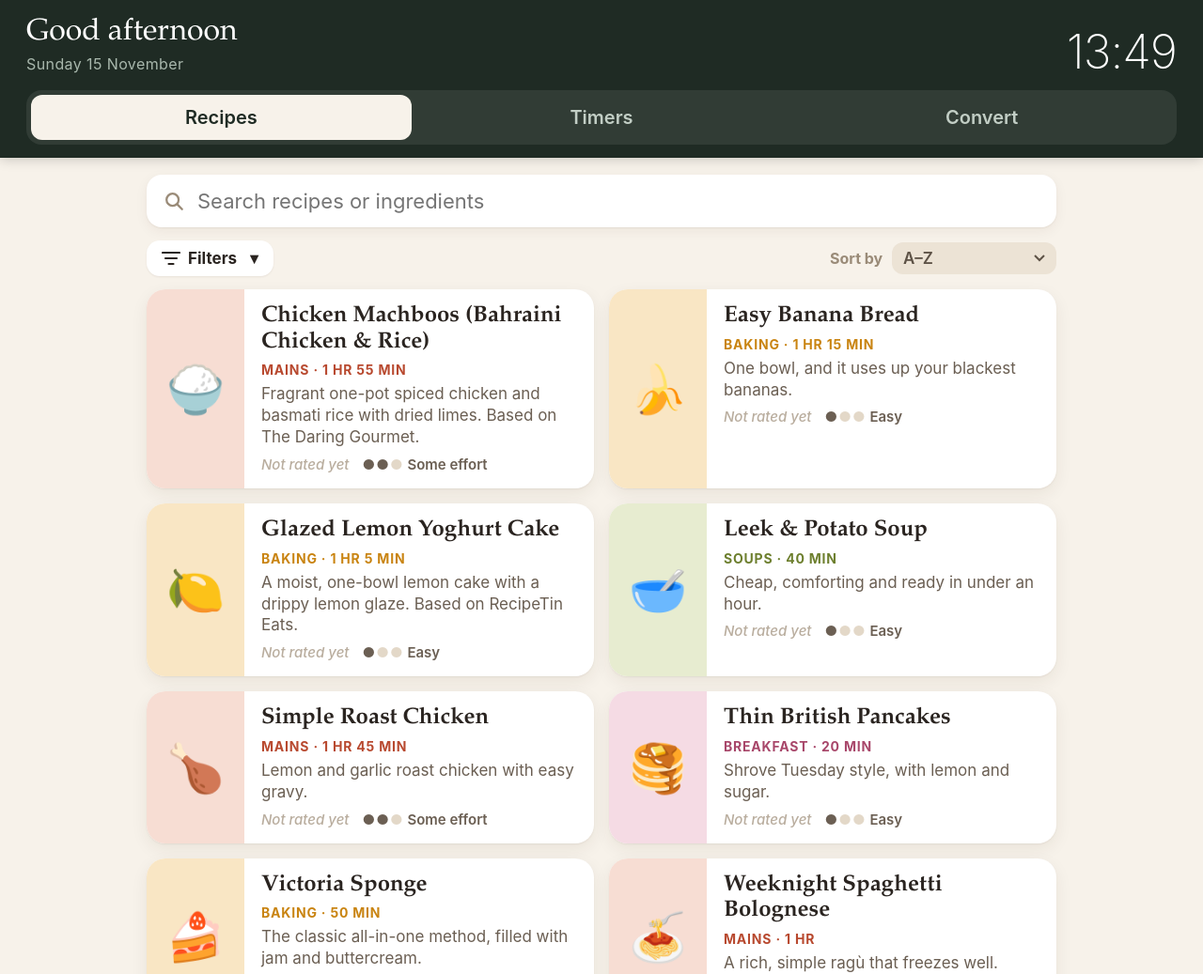
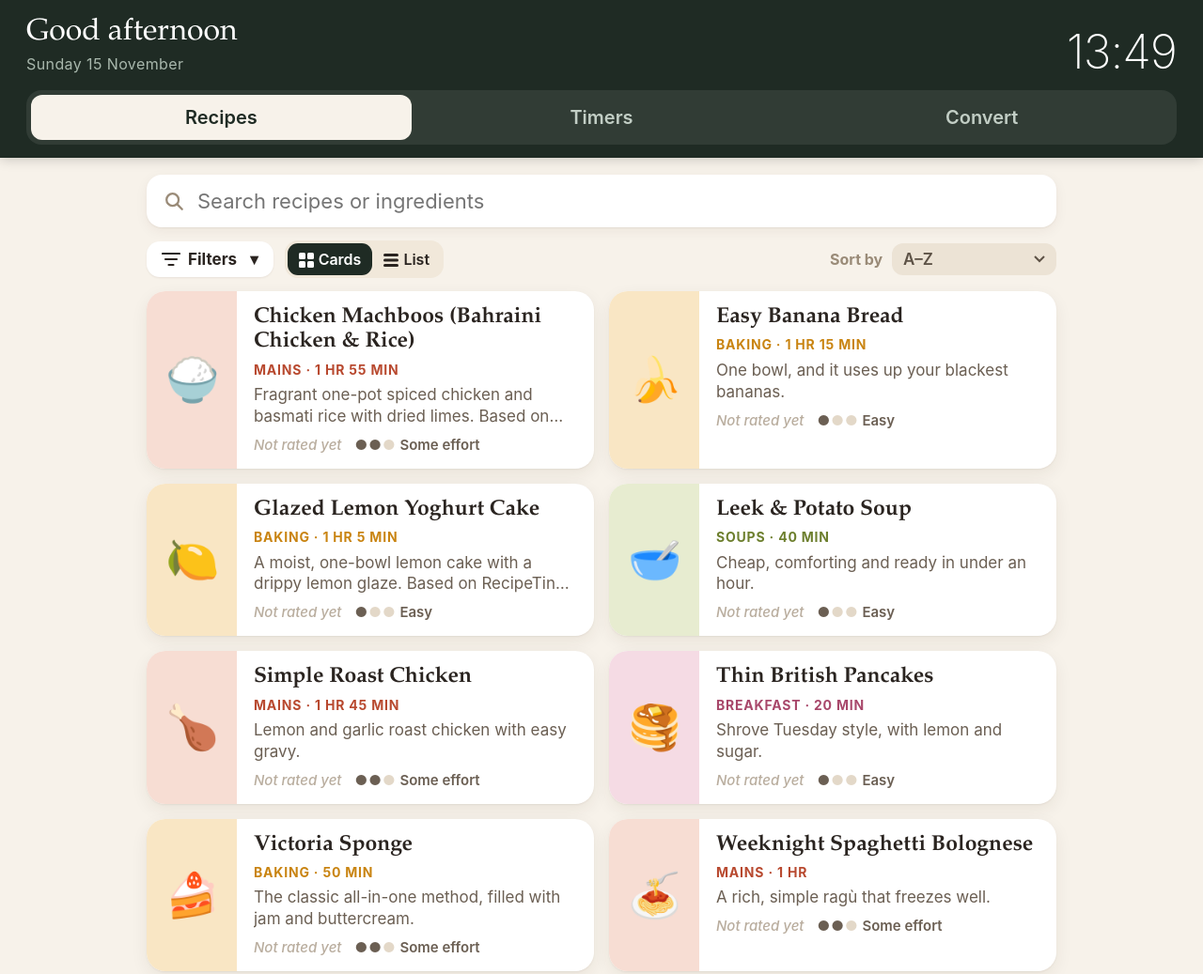
Before and after one commit to codemonkeyz002/kitchen-helper, a plain HTML site: page index.html in a window 1280 px wide. Shown: the top 1037 px of the page at 94% size. Drawn offline with Linux system fonts and the light colour scheme.

Commit message:
Fix card layout and emoji on iOS 12 Safari; add cards/list view switch
Co-Authored-By: Claude Opus 5.5 <noreply@anthropic.com>
Claude-Session: https://claude.ai/code/session_01H9Z3QD4trCSUjRK3eaJQ6d

```diff
--- a/index.html
+++ b/index.html
@@ -60,11 +60,11 @@ h3 {
 #toolsrow { display: flex; align-items: center; margin: 14px 0 14px 0; }
 .ftog {
   border: 0; background: #fff; border-radius: 14px; padding: 9px 16px; font-size: 17px; font-weight: 700; color: #2a2420;
-  box-shadow: 0 1px 2px rgba(60,40,20,0.08); display: flex; align-items: center; max-width: 70%;
+  box-shadow: 0 1px 2px rgba(60,40,20,0.08); display: inline-block; white-space: nowrap; text-align: left;
 }
-.ftog svg { margin-right: 8px; -webkit-flex-shrink: 0; flex-shrink: 0; }
+.ftog svg { margin-right: 8px; vertical-align: -3px; }
 .ftog.active { background: #1f2b24; color: #fff; }
-#factive { font-weight: 500; margin-left: 6px; white-space: nowrap; overflow: hidden; text-overflow: ellipsis; opacity: 0.85; }
+#factive { font-weight: 500; margin-left: 6px; display: inline-block; max-width: 260px; vertical-align: bottom; white-space: nowrap; overflow: hidden; text-overflow: ellipsis; opacity: 0.85; }
 #farrow { margin-left: 8px; display: inline-block; -webkit-transition: -webkit-transform 0.2s; transition: transform 0.2s; }
 .ftog.open #farrow { -webkit-transform: rotate(180deg); transform: rotate(180deg); }
 #cats {
@@ -87,20 +87,36 @@ h3 {
 .tagpill { background: rgba(255,255,255,0.5); font-weight: 600; }
 #list { display: flex; flex-wrap: wrap; justify-content: space-between; margin-top: 4px; }
 .card {
-  width: 49%; width: calc(50% - 8px); text-align: left; background: #fff; border: 0;
-  border-radius: 20px; padding: 0; margin-bottom: 16px; overflow: hidden;
+  width: 49%; width: calc(50% - 8px); background: #fff; cursor: pointer;
+  border-radius: 20px; margin-bottom: 16px; overflow: hidden; position: relative; min-height: 150px;
   box-shadow: 0 1px 2px rgba(60,40,20,0.06), 0 6px 18px rgba(60,40,20,0.07);
-  display: flex; align-items: stretch;
 }
+.card:active { opacity: 0.75; }
 @media (max-width: 700px) { .card { width: 100%; } }
 .card-art {
-  width: 104px; min-height: 130px; display: flex; align-items: center; justify-content: center;
-  font-size: 50px; -webkit-flex-shrink: 0; flex-shrink: 0;
+  position: absolute; left: 0; top: 0; bottom: 0; width: 96px; text-align: center;
 }
-.card-body { padding: 16px 18px; -webkit-flex: 1; flex: 1; }
-.card-title { font-family: "Iowan Old Style", "Palatino", Georgia, serif; font-size: 24px; line-height: 1.15; font-weight: 700; }
-.card-meta { font-size: 14px; margin-top: 6px; text-transform: uppercase; letter-spacing: 0.8px; font-weight: 700; }
-.card-sum { font-size: 17px; color: #6b5f53; margin-top: 6px; line-height: 1.35; }
+.card-art span {
+  position: absolute; left: 0; right: 0; top: 50%; margin-top: -30px; height: 60px; line-height: 60px; font-size: 46px;
+}
+.emo { font-family: "Apple Color Emoji", "Segoe UI Emoji", "Noto Color Emoji", sans-serif; font-style: normal; font-weight: 400; }
+.card-body { margin-left: 96px; padding: 15px 18px 14px 18px; }
+/* list view */
+#viewseg { margin: 0 0 0 12px; padding: 3px; }
+#viewseg button { padding: 7px 12px; font-size: 16px; }
+#viewseg svg { vertical-align: -3px; margin-right: 5px; }
+#list.rows .card { width: 100%; min-height: 0; margin-bottom: 8px; border-radius: 14px; }
+#list.rows .card-art { width: 62px; }
+#list.rows .card-art span { font-size: 30px; margin-top: -20px; height: 40px; line-height: 40px; }
+#list.rows .card-body { margin-left: 62px; padding: 10px 16px 10px 16px; }
+#list.rows .card-title { font-size: 20px; -webkit-line-clamp: 1; max-height: 1.2em; }
+#list.rows .card-sum { display: none; }
+#list.rows .card-meta { display: inline-block; margin: 3px 14px 0 0; vertical-align: middle; }
+#list.rows .card-stats { display: inline-block; margin-top: 3px; vertical-align: middle; }
+.clamp2 { display: -webkit-box; -webkit-box-orient: vertical; -webkit-line-clamp: 2; overflow: hidden; }
+.card-title { font-family: "Iowan Old Style", "Palatino", Georgia, serif; font-size: 23px; line-height: 1.15; font-weight: 700; max-height: 2.3em; }
+.card-meta { font-size: 14px; margin-top: 6px; text-transform: uppercase; letter-spacing: 0.8px; font-weight: 700; white-space: nowrap; overflow: hidden; text-overflow: ellipsis; }
+.card-sum { font-size: 17px; color: #6b5f53; margin-top: 5px; line-height: 1.35; max-height: 2.7em; }
 .card-stats { margin-top: 8px; font-size: 15px; color: #6b5f53; font-weight: 600; }
 .card-stats .grp { display: inline-block; margin-right: 14px; white-space: nowrap; }
 .st { color: #e09a2d; letter-spacing: 1px; }
@@ -348,6 +364,7 @@ th { font-size: 14px; text-transform: uppercase; letter-spacing: 1px; color: #9a
     </div>
     <div id="toolsrow">
       <button class="ftog" id="ftoggle"><svg width="20" height="18" viewBox="0 0 20 18" fill="none" stroke="currentColor" stroke-width="2.2" stroke-linecap="round"><line x1="1" y1="3" x2="19" y2="3"/><line x1="4" y1="9" x2="16" y2="9"/><line x1="7.5" y1="15" x2="12.5" y2="15"/></svg>Filters<span id="factive"></span><span id="farrow">&#9662;</span></button>
+      <div class="seg" id="viewseg"><button data-v="cards"><svg width="16" height="16" viewBox="0 0 16 16" fill="currentColor"><rect x="0" y="0" width="7" height="7" rx="1.5"/><rect x="9" y="0" width="7" height="7" rx="1.5"/><rect x="0" y="9" width="7" height="7" rx="1.5"/><rect x="9" y="9" width="7" height="7" rx="1.5"/></svg>Cards</button><button data-v="rows"><svg width="16" height="16" viewBox="0 0 16 16" fill="currentColor"><rect x="0" y="1" width="16" height="3" rx="1.5"/><rect x="0" y="6.5" width="16" height="3" rx="1.5"/><rect x="0" y="12" width="16" height="3" rx="1.5"/></svg>List</button></div>
       <div id="sortrow">Sort by
       <select id="sort">
         <option value="az">A&ndash;Z</option>
@@ -432,7 +449,7 @@ th { font-size: 14px; text-transform: uppercase; letter-spacing: 1px; color: #9a
   <div id="cook-nav"><button id="cook-prev">&lsaquo;&nbsp; Back</button><button id="cook-next">Next &nbsp;&rsaquo;</button></div>
 </div>
 
-<div id="alarm"><div id="alarm-icon">&#9200;</div><div id="alarm-label"></div><div id="alarm-sub">Time&rsquo;s up</div><button id="alarm-stop">Stop</button></div>
+<div id="alarm"><div id="alarm-icon" class="emo">&#9200;&#65039;</div><div id="alarm-label"></div><div id="alarm-sub">Time&rsquo;s up</div><button id="alarm-stop">Stop</button></div>
 <div id="share">
   <div id="share-box">
     <h2>Your ratings</h2>
@@ -658,12 +675,12 @@ th { font-size: 14px; text-transform: uppercase; letter-spacing: 1px; color: #9a
       if (!matches(r, q)) return;
       n++;
       var t = theme(r.category);
-      h += '<button class="card" data-id="' + esc(r.id) + '">' +
-        '<div class="card-art" style="background:' + t.bg + '">' + esc(emojiFor(r)) + "</div>" +
-        '<div class="card-body"><div class="card-title">' + esc(r.title) + "</div>" +
+      h += '<div class="card" data-id="' + esc(r.id) + '">' +
+        '<div class="card-art" style="background:' + t.bg + '"><span class="emo">' + esc(emojiFor(r)) + "</span></div>" +
+        '<div class="card-body"><div class="card-title clamp2">' + esc(r.title) + "</div>" +
         '<div class="card-meta" style="color:' + t.fg + '">' + esc(r.category || "") + (timeOf(r) ? " &middot; " + esc(timeOf(r)) : "") + "</div>" +
-        (r.summary ? '<div class="card-sum">' + esc(r.summary) + "</div>" : "") +
-        '<div class="card-stats">' + cardStats(r) + "</div></div></button>";
+        (r.summary ? '<div class="card-sum clamp2">' + esc(r.summary) + "</div>" : "") +
+        '<div class="card-stats">' + cardStats(r) + "</div></div></div>";
     });
     $("list").innerHTML = n ? h : '<div class="empty">No recipes match. Try removing a filter.</div>';
     $("rcount").innerHTML = recipes.length + " recipe" + (recipes.length === 1 ? "" : "s");
@@ -678,6 +695,15 @@ th { font-size: 14px; text-transform: uppercase; letter-spacing: 1px; color: #9a
     return h;
   }
   $("search").addEventListener("input", renderList, false);
+  var viewMode = load("view", "cards");
+  function applyView() {
+    $("list").className = viewMode === "rows" ? "rows" : "";
+    each($("viewseg").querySelectorAll("button"), function (b) { b.className = b.getAttribute("data-v") === viewMode ? "on" : ""; });
+  }
+  each($("viewseg").querySelectorAll("button"), function (b) {
+    tap(b, function () { viewMode = b.getAttribute("data-v"); store("view", viewMode); applyView(); });
+  });
+  applyView();
   $("sort").value = sortBy;
   $("sort").addEventListener("change", function () { sortBy = $("sort").value; store("sort", sortBy); renderList(); }, false);
 
@@ -692,7 +718,7 @@ th { font-size: 14px; text-transform: uppercase; letter-spacing: 1px; color: #9a
   function renderHero() {
     var r = openRecipe, t = theme(r.category);
     $("hero").style.background = t.bg;
-    $("hero-art").innerHTML = esc(emojiFor(r));
+    $("hero-art").innerHTML = '<span class="emo">' + esc(emojiFor(r)) + "</span>";
     $("r-title").innerHTML = esc(r.title);
     $("r-sum").innerHTML = esc(r.summary || "");
     $("r-meta").innerHTML = (r.category ? '<span class="pill" style="color:' + t.fg + '">' + esc(r.category) + "</span>" : "") +
@@ -781,7 +807,7 @@ th { font-size: 14px; text-transform: uppercase; letter-spacing: 1px; color: #9a
     each(r.steps || [], function (s, n) {
       h += '<div class="step" data-n="' + n + '"' + (n === curStep ? ' style="border-color:' + t.fg + '"' : "") + '>' +
         '<div class="step-n" style="color:' + t.fg + '">' + (n + 1) + "</div>" + stepHtml(s.t) +
-        (s.timer ? '<div><button class="tbtn" data-n="' + n + '">&#9201;&nbsp; Start ' + fmtDur(s.timer) + " timer</button></div>" : "") + "</div>";
+        (s.timer ? '<div><button class="tbtn" data-n="' + n + '"><span class="emo">&#9201;&#65039;</span>&nbsp; Start ' + fmtDur(s.timer) + " timer</button></div>" : "") + "</div>";
     });
     $("r-steps").innerHTML = h;
     each($("r-steps").querySelectorAll(".step"), function (d) {
@@ -807,12 +833,12 @@ th { font-size: 14px; text-transform: uppercase; letter-spacing: 1px; color: #9a
   /* ---------- cook mode ---------- */
   function renderCook() {
     var r = openRecipe, s = r.steps[curStep], d = "";
-    $("cook-name").innerHTML = esc(emojiFor(r)) + "&nbsp; " + esc(r.title);
+    $("cook-name").innerHTML = '<span class="emo">' + esc(emojiFor(r)) + "</span>&nbsp; " + esc(r.title);
     each(r.steps, function (x, n) { d += '<span class="dot' + (n <= curStep ? " on" : "") + '"></span>'; });
     $("cook-dots").innerHTML = d;
     $("cook-count").innerHTML = "Step " + (curStep + 1) + " of " + r.steps.length;
     $("cook-text").innerHTML = stepHtml(s.t);
-    $("cook-timer").innerHTML = s.timer ? '<button class="tbtn" id="cook-t">&#9201;&nbsp; Start ' + fmtDur(s.timer) + " timer</button>" : "";
+    $("cook-timer").innerHTML = s.timer ? '<button class="tbtn" id="cook-t"><span class="emo">&#9201;&#65039;</span>&nbsp; Start ' + fmtDur(s.timer) + " timer</button>" : "";
     if (s.timer) tap($("cook-t"), function () { stepTimer(r, curStep); });
     $("cook-prev").style.visibility = curStep > 0 ? "visible" : "hidden";
     $("cook-next").innerHTML = curStep < r.steps.length - 1 ? "Next &nbsp;&rsaquo;" : "Finished &#10003;";
@@ -822,7 +848,7 @@ th { font-size: 14px; text-transform: uppercase; letter-spacing: 1px; color: #9a
     if (!$("cook").className) return;
     var h = [];
     each(timers, function (t) { if (!t.done) h.push(esc(t.label) + " <b>" + fmtLeft(t) + "</b>"); });
-    $("cook-timers").innerHTML = h.length ? "&#9201;&nbsp; " + h.join(" &nbsp;&middot;&nbsp; ") : "";
+    $("cook-timers").innerHTML = h.length ? '<span class="emo">&#9201;&#65039;</span>&nbsp; ' + h.join(" &nbsp;&middot;&nbsp; ") : "";
   }
   tap($("cook-start"), function () { if (curStep < 0) curStep = 0; $("cook").className = "on"; renderCook(); });
   tap($("cook-close"), function () { $("cook").className = ""; renderRecipe(); });
```
